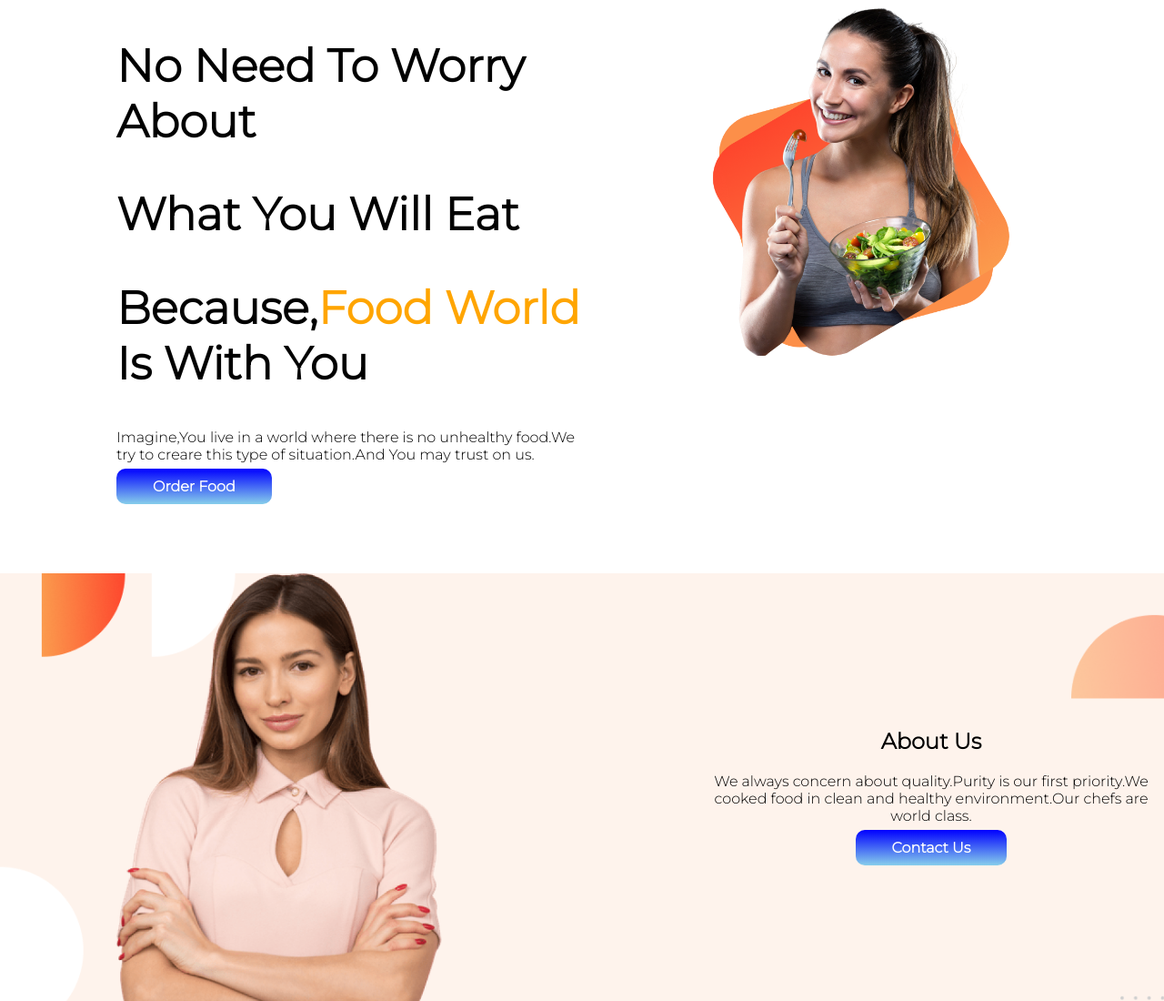
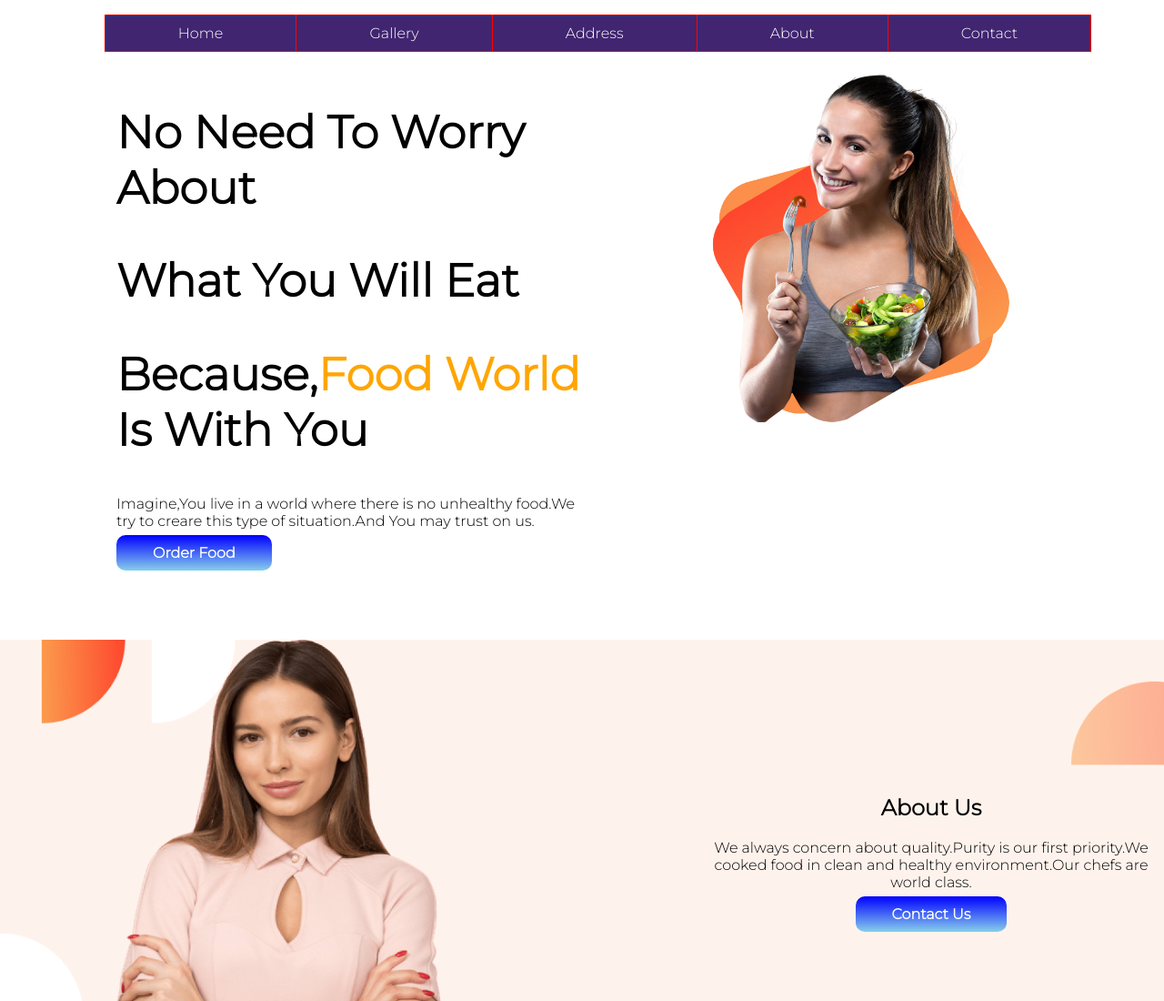
Before and after one commit to mdshakil04/food-world-repo-ass1, a plain HTML site: page index.html in a window 1280 px wide. Shown: the top 1100 px of the page at 91% size. Drawn offline with Linux system fonts and the light colour scheme.

Commit message:
menu bar added

```diff
--- a/index.html
+++ b/index.html
@@ -11,6 +11,13 @@
     <link rel="stylesheet" href="style.css">
 </head>
 <body>
+    <ul class="Main-Menu">
+        <li><a href="#">Home</a></li>
+        <li><a href="#">Gallery</a></li>
+        <li><a href="#">Address</a></li>
+        <li><a href="#">About</a></li>
+        <li><a href="#">Contact</a></li>
+    </ul>
     <section class="top-section">
         <div class="div-width">
             <h1>No Need To Worry About</h1>
--- a/style.css
+++ b/style.css
@@ -5,6 +5,20 @@ body{
 h1{
     font-size: 50px;
 }
+.Main-Menu li{
+    display: inline-block;
+    margin-left: -5px;
+}
+.Main-Menu li a{
+    padding: 10px 80px;
+    background-color: rgba(40, 9, 94, 0.884);
+    color: white;
+    display:inline-block;
+    border: 1px solid red;
+    text-decoration: none;
+
+}
+.Main-Menu{text-align: center;}
 section{
     height:400px;
     padding-bottom:150px;
```
